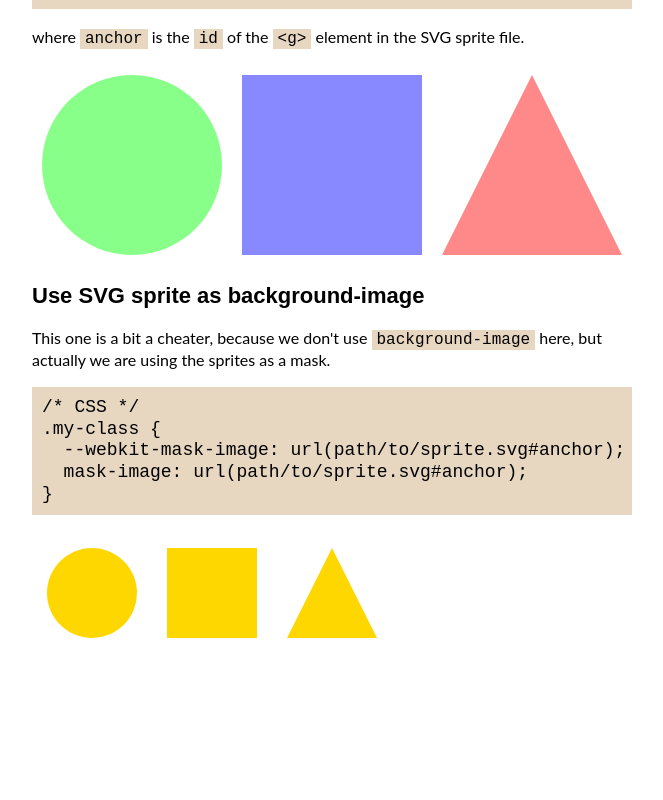
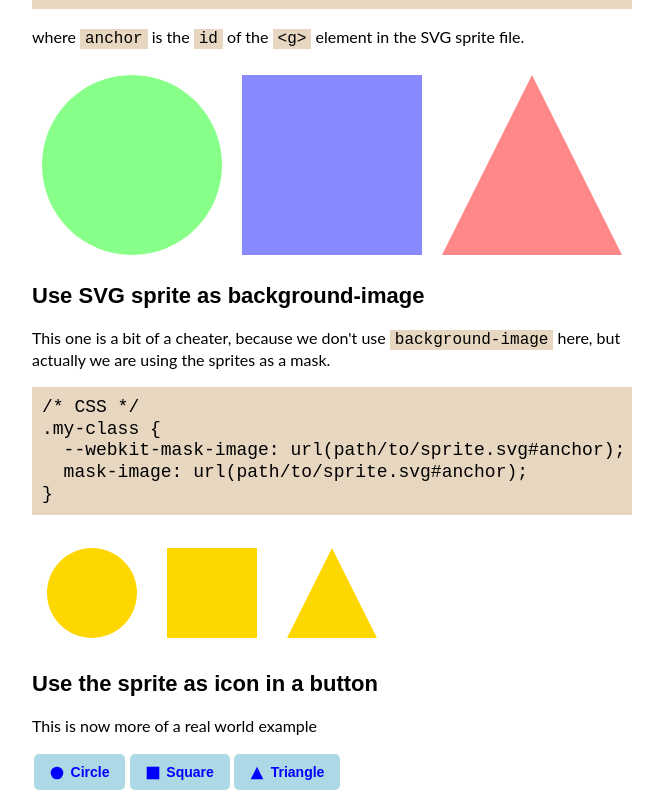
Before and after one commit to GuidoJansen/svg-sprites-organize, an Angular app: page / in a window 1280 px wide. Shown: the part 312-1112 px from the top of the page, without its empty margins (308-971 px from the left). Before the commit the page ends 973 px from the top, so only its background shows below. Built offline with nearby package versions, Linux system fonts and the light colour scheme.

Commit message:
Add button example

```diff
--- a/src/app/app.component.html
+++ b/src/app/app.component.html
@@ -24,7 +24,7 @@
     </svg>
   </div>
   <h2>Use SVG sprite as background-image</h2>
-  <p>This one is a bit a cheater, because we don't use <code>background-image</code> here, but actually we are using the sprites as a mask.</p>
+  <p>This one is a bit of a cheater, because we don't use <code>background-image</code> here, but actually we are using the sprites as a mask.</p>
   <pre>
 /* CSS */
 .my-class &#123;
@@ -36,4 +36,10 @@
     <div class="sprite-bg sprite-bg--square"></div>
     <div class="sprite-bg sprite-bg--triangle"></div>
   </div>
+  <h2>Use the sprite as icon in a button</h2>
+  <p>This is now more of a real world example</p>
+  <button class="sprite-button sprite-button--circle">Circle</button>
+  <button class="sprite-button sprite-button--square">Square</button>
+  <button class="sprite-button sprite-button--triangle">Triangle</button>
+
 </main>
--- a/src/styles.scss
+++ b/src/styles.scss
@@ -85,3 +85,52 @@ pre {
     mask-image: url(assets/images/sprites.svg#triangle);
   }
 }
+
+button {
+  border: none;
+  border-radius: .5rem;
+  padding: 1rem 1.6rem;
+  background-color: lightblue;
+  display: inline-block;
+  margin: .3ch;
+  font-size: 1.4rem;
+  font-weight: bold;
+
+  &.sprite-button {
+    color: blue;
+    transition: 1s;
+    transition-property: color, background-color;
+    &:hover {
+      background-color: pink;
+      color: red;
+    }
+
+    &:before {
+      content: '';
+      display: inline-block;
+      height: 1em;
+      width: 1em;
+      vertical-align: text-bottom;
+      background-color: currentColor;
+      margin-right: .8ch;
+
+      -webkit-mask-repeat: no-repeat;
+      mask-repeat: no-repeat;
+      -webkit-mask-size: contain;
+      mask-size: contain;
+    }
+
+    &--circle:before {
+      -webkit-mask-image: url(assets/images/sprites.svg#circle);
+      mask-image: url(assets/images/sprites.svg#circle);
+    }
+    &--square:before {
+      -webkit-mask-image: url(assets/images/sprites.svg#square);
+      mask-image: url(assets/images/sprites.svg#square);
+    }
+    &--triangle:before {
+      -webkit-mask-image: url(assets/images/sprites.svg#triangle);
+      mask-image: url(assets/images/sprites.svg#triangle);
+    }
+  }
+}
```
